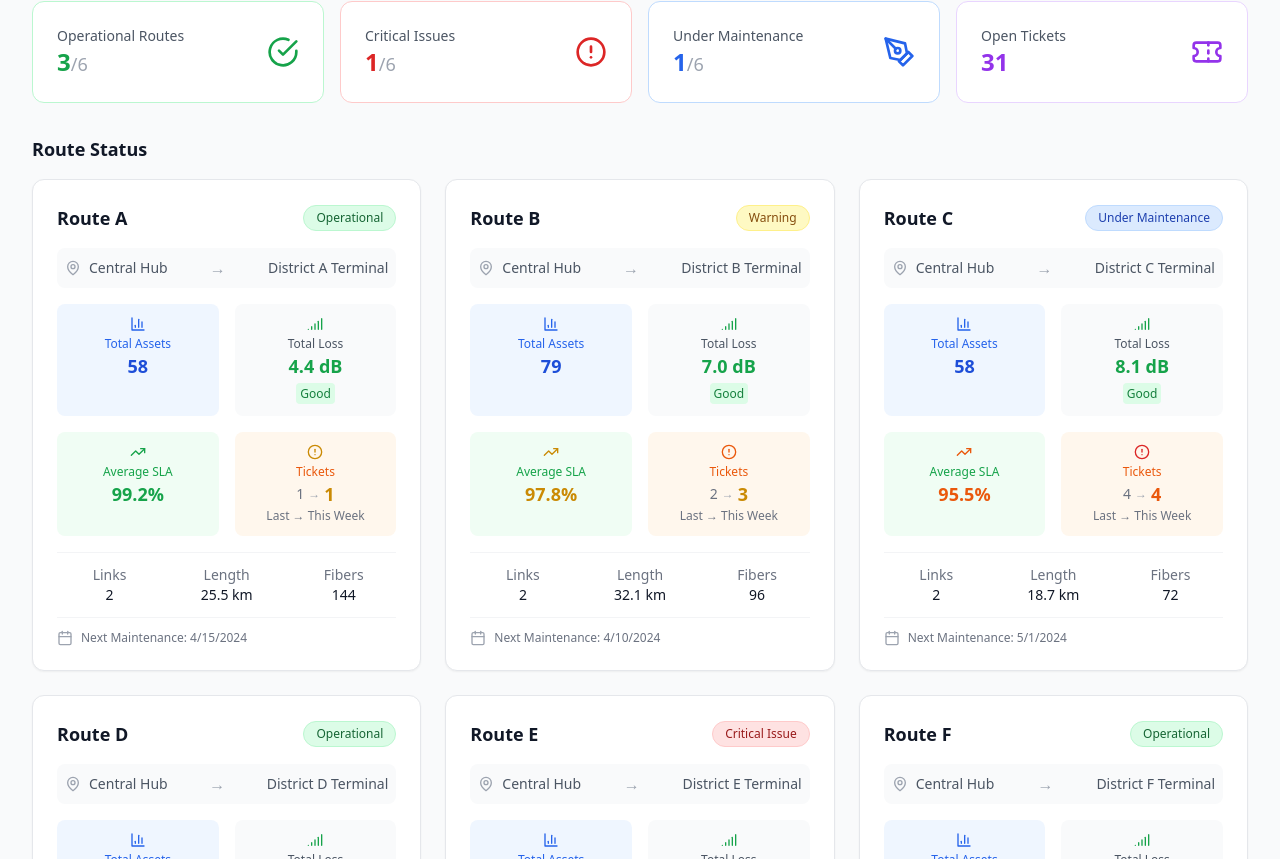
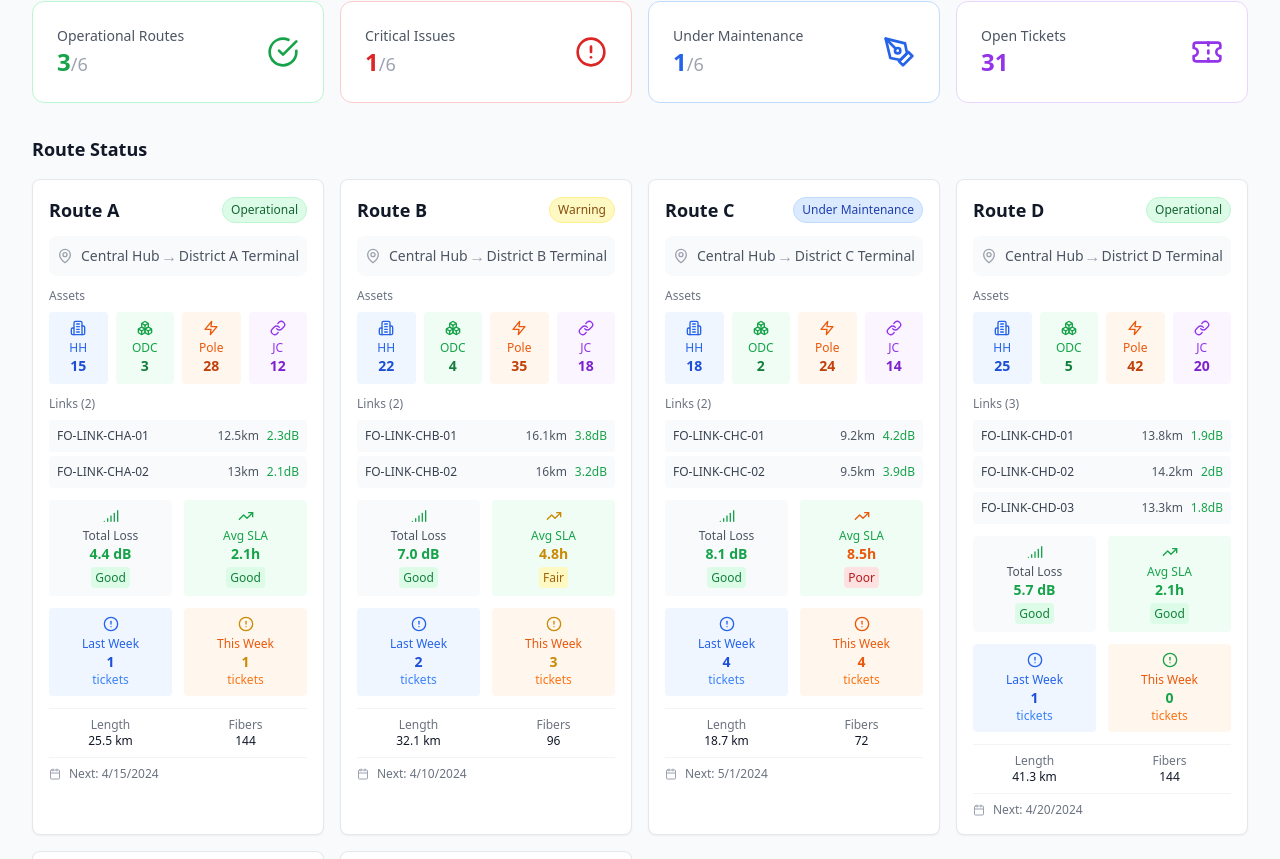
Before and after one commit to mgnxig/bolt_fibernet_Monitor, a React app: page / in a window 1280 px wide. Shown: the part 701-1560 px from the top of the page. Built offline with nearby package versions, Linux system fonts and the light colour scheme; the HTML template or start-up script is replaced by a standard one.

Commit message:
Update Route Status Box - Compact and Detailed

```diff
--- a/src/components/Dashboard/Dashboard.tsx
+++ b/src/components/Dashboard/Dashboard.tsx
@@ -43,7 +43,7 @@ export default function Dashboard({ routes, alerts, slaData, slaTargets, onRoute
       {/* Route Status Grid */}
       <div className="mb-8">
         <h3 className="text-lg font-semibold text-gray-900 mb-4">Route Status</h3>
-        <div className="grid grid-cols-1 md:grid-cols-2 lg:grid-cols-3 gap-6">
+        <div className="grid grid-cols-1 md:grid-cols-2 lg:grid-cols-3 xl:grid-cols-4 gap-4">
           {routes.map((route) => (
             <RouteCard
               key={route.id}
--- a/src/components/Dashboard/RouteCard.tsx
+++ b/src/components/Dashboard/RouteCard.tsx
@@ -1,6 +1,6 @@
 import React from 'react';
 import { Route } from '../../types';
-import { MapPin, Calendar, Zap, Signal, AlertCircle, TrendingUp, BarChart3 } from 'lucide-react';
+import { MapPin, Calendar, Zap, Signal, AlertCircle, TrendingUp, BarChart3, Building2, Boxes, Link as JCIcon } from 'lucide-react';
 
 interface RouteCardProps {
   route: Route;
@@ -59,40 +59,39 @@ export default function RouteCard({ route, onClick }: RouteCardProps) {
 
   const totalLength = route.links.reduce((sum, link) => sum + link.length, 0);
   const totalLoss = route.links.reduce((sum, link) => sum + link.totalLoss, 0);
-  const totalAssets = route.assets.handhole + route.assets.odc + route.assets.pole + route.assets.jc;
 
   // Mock data for tickets this week vs last week
   const ticketsThisWeek = Math.floor(route.troubleTickets * 0.6); // 60% of total tickets are from this week
   const ticketsLastWeek = route.troubleTickets - ticketsThisWeek;
 
-  // Mock SLA percentage (based on route status)
-  const averageSLA = route.status === 'operational' ? 99.2 :
-                    route.status === 'warning' ? 97.8 :
-                    route.status === 'maintenance' ? 95.5 :
-                    92.1; // critical
+  // Mock Average SLA in hours (based on route status)
+  const averageSLAHours = route.status === 'operational' ? 2.1 :
+                         route.status === 'warning' ? 4.8 :
+                         route.status === 'maintenance' ? 8.5 :
+                         15.2; // critical
 
-  const getSLAColor = (sla: number) => {
-    if (sla >= 99) return 'text-green-600';
-    if (sla >= 97) return 'text-yellow-600';
-    if (sla >= 95) return 'text-orange-600';
+  const getSLAColor = (hours: number) => {
+    if (hours <= 4) return 'text-green-600';
+    if (hours <= 8) return 'text-yellow-600';
+    if (hours <= 12) return 'text-orange-600';
     return 'text-red-600';
   };
 
   return (
     <div
       onClick={onClick}
-      className="bg-white rounded-xl shadow-sm border border-gray-200 p-6 hover:shadow-md transition-all duration-200 cursor-pointer hover:border-blue-300"
+      className="bg-white rounded-lg shadow-sm border border-gray-200 p-4 hover:shadow-md transition-all duration-200 cursor-pointer hover:border-blue-300"
     >
       {/* Header with Route Name and Status */}
-      <div className="flex items-center justify-between mb-4">
+      <div className="flex items-center justify-between mb-3">
         <h3 className="text-lg font-semibold text-gray-900">{route.name}</h3>
-        <span className={`px-3 py-1 rounded-full text-xs font-medium border ${getStatusColor(route.status)}`}>
+        <span className={`px-2 py-1 rounded-full text-xs font-medium border ${getStatusColor(route.status)}`}>
           {getStatusText(route.status)}
         </span>
       </div>
 
       {/* Start - End Location */}
-      <div className="flex items-center justify-between mb-4 p-2 bg-gray-50 rounded-lg">
+      <div className="flex items-center justify-between mb-3 p-2 bg-gray-50 rounded-lg">
         <div className="flex items-center space-x-2">
           <MapPin className="h-4 w-4 text-gray-400" />
           <span className="text-sm text-gray-600">{route.location.start}</span>
@@ -101,28 +100,62 @@ export default function RouteCard({ route, onClick }: RouteCardProps) {
         <span className="text-sm text-gray-600">{route.location.end}</span>
       </div>
 
+      {/* Assets Detail */}
+      <div className="mb-3">
+        <h4 className="text-xs font-medium text-gray-500 mb-2">Assets</h4>
+        <div className="grid grid-cols-4 gap-2">
+          <div className="text-center p-2 bg-blue-50 rounded">
+            <Building2 className="h-4 w-4 text-blue-600 mx-auto mb-1" />
+            <p className="text-xs text-blue-600 font-medium">HH</p>
+            <p className="text-sm font-bold text-blue-700">{route.assets.handhole}</p>
+          </div>
+          <div className="text-center p-2 bg-green-50 rounded">
+            <Boxes className="h-4 w-4 text-green-600 mx-auto mb-1" />
+            <p className="text-xs text-green-600 font-medium">ODC</p>
+            <p className="text-sm font-bold text-green-700">{route.assets.odc}</p>
+          </div>
+          <div className="text-center p-2 bg-orange-50 rounded">
+            <Zap className="h-4 w-4 text-orange-600 mx-auto mb-1" />
+            <p className="text-xs text-orange-600 font-medium">Pole</p>
+            <p className="text-sm font-bold text-orange-700">{route.assets.pole}</p>
+          </div>
+          <div className="text-center p-2 bg-purple-50 rounded">
+            <JCIcon className="h-4 w-4 text-purple-600 mx-auto mb-1" />
+            <p className="text-xs text-purple-600 font-medium">JC</p>
+            <p className="text-sm font-bold text-purple-700">{route.assets.jc}</p>
+          </div>
+        </div>
+      </div>
+
+      {/* Links Detail */}
+      <div className="mb-3">
+        <h4 className="text-xs font-medium text-gray-500 mb-2">Links ({route.links.length})</h4>
+        <div className="space-y-1">
+          {route.links.map((link) => (
+            <div key={link.id} className="flex items-center justify-between text-xs bg-gray-50 rounded p-2">
+              <span className="font-medium text-gray-700">{link.name}</span>
+              <div className="flex items-center space-x-2">
+                <span className="text-gray-600">{link.length}km</span>
+                <span className={`font-medium ${getLossColor(link.totalLoss)}`}>
+                  {link.totalLoss}dB
+                </span>
+              </div>
+            </div>
+          ))}
+        </div>
+      </div>
+
       {/* Key Metrics Grid */}
-      <div className="grid grid-cols-2 gap-4 mb-4">
-        {/* Total Assets */}
-        <div className="text-center p-3 bg-blue-50 rounded-lg">
-          <div className="flex items-center justify-center mb-1">
-            <BarChart3 className="h-4 w-4 text-blue-600" />
-          </div>
-          <p className="text-xs text-blue-600 font-medium">Total Assets</p>
-          <p className="text-lg font-bold text-blue-700">{totalAssets}</p>
-        </div>
-
+      <div className="grid grid-cols-2 gap-3 mb-3">
         {/* Total Loss */}
-        <div className="text-center p-3 bg-gray-50 rounded-lg">
+        <div className="text-center p-2 bg-gray-50 rounded">
           <div className="flex items-center justify-center mb-1">
             <Signal className={`h-4 w-4 ${getLossColor(totalLoss)}`} />
           </div>
           <p className="text-xs text-gray-600 font-medium">Total Loss</p>
-          <div className="flex items-center justify-center space-x-1">
-            <p className={`text-lg font-bold ${getLossColor(totalLoss)}`}>
-              {totalLoss.toFixed(1)} dB
-            </p>
-          </div>
+          <p className={`text-sm font-bold ${getLossColor(totalLoss)}`}>
+            {totalLoss.toFixed(1)} dB
+          </p>
           <span className={`text-xs px-1 py-0.5 rounded ${
             totalLoss <= 15 ? 'bg-green-100 text-green-700' :
             totalLoss <= 25 ? 'bg-yellow-100 text-yellow-700' :
@@ -133,39 +166,51 @@ export default function RouteCard({ route, onClick }: RouteCardProps) {
         </div>
 
         {/* Average SLA */}
-        <div className="text-center p-3 bg-green-50 rounded-lg">
+        <div className="text-center p-2 bg-green-50 rounded">
           <div className="flex items-center justify-center mb-1">
-            <TrendingUp className={`h-4 w-4 ${getSLAColor(averageSLA)}`} />
+            <TrendingUp className={`h-4 w-4 ${getSLAColor(averageSLAHours)}`} />
           </div>
-          <p className="text-xs text-green-600 font-medium">Average SLA</p>
-          <p className={`text-lg font-bold ${getSLAColor(averageSLA)}`}>
-            {averageSLA.toFixed(1)}%
+          <p className="text-xs text-green-600 font-medium">Avg SLA</p>
+          <p className={`text-sm font-bold ${getSLAColor(averageSLAHours)}`}>
+            {averageSLAHours.toFixed(1)}h
           </p>
+          <span className={`text-xs px-1 py-0.5 rounded ${
+            averageSLAHours <= 4 ? 'bg-green-100 text-green-700' :
+            averageSLAHours <= 8 ? 'bg-yellow-100 text-yellow-700' :
+            'bg-red-100 text-red-700'
+          }`}>
+            {averageSLAHours <= 4 ? 'Good' : averageSLAHours <= 8 ? 'Fair' : 'Poor'}
+          </span>
+        </div>
+      </div>
+
+      {/* Trouble Tickets - Split */}
+      <div className="grid grid-cols-2 gap-3 mb-3">
+        {/* Last Week Tickets */}
+        <div className="text-center p-2 bg-blue-50 rounded">
+          <div className="flex items-center justify-center mb-1">
+            <AlertCircle className="h-4 w-4 text-blue-600" />
+          </div>
+          <p className="text-xs text-blue-600 font-medium">Last Week</p>
+          <p className="text-sm font-bold text-blue-700">{ticketsLastWeek}</p>
+          <p className="text-xs text-blue-500">tickets</p>
         </div>
 
-        {/* Trouble Tickets Comparison */}
-        <div className="text-center p-3 bg-orange-50 rounded-lg">
+        {/* This Week Tickets */}
+        <div className="text-center p-2 bg-orange-50 rounded">
           <div className="flex items-center justify-center mb-1">
-            <AlertCircle className={`h-4 w-4 ${getTroubleTicketColor(route.troubleTickets)}`} />
+            <AlertCircle className={`h-4 w-4 ${getTroubleTicketColor(ticketsThisWeek)}`} />
           </div>
-          <p className="text-xs text-orange-600 font-medium">Tickets</p>
-          <div className="flex items-center justify-center space-x-1">
-            <span className="text-sm text-gray-500">{ticketsLastWeek}</span>
-            <span className="text-xs text-gray-400">→</span>
-            <span className={`text-lg font-bold ${getTroubleTicketColor(ticketsThisWeek)}`}>
-              {ticketsThisWeek}
-            </span>
-          </div>
-          <p className="text-xs text-gray-500">Last → This Week</p>
+          <p className="text-xs text-orange-600 font-medium">This Week</p>
+          <p className={`text-sm font-bold ${getTroubleTicketColor(ticketsThisWeek)}`}>
+            {ticketsThisWeek}
+          </p>
+          <p className="text-xs text-orange-500">tickets</p>
         </div>
       </div>
 
       {/* Additional Info */}
-      <div className="grid grid-cols-3 gap-3 text-sm border-t border-gray-100 pt-3">
-        <div className="text-center">
-          <p className="text-gray-500">Links</p>
-          <p className="font-medium text-gray-900">{route.links.length}</p>
-        </div>
+      <div className="grid grid-cols-2 gap-3 text-xs border-t border-gray-100 pt-2">
         <div className="text-center">
           <p className="text-gray-500">Length</p>
           <p className="font-medium text-gray-900">{totalLength.toFixed(1)} km</p>
@@ -177,12 +222,12 @@ export default function RouteCard({ route, onClick }: RouteCardProps) {
       </div>
 
       {/* Next Maintenance */}
-      <div className="border-t border-gray-100 pt-3 mt-3">
+      <div className="border-t border-gray-100 pt-2 mt-2">
         <div className="flex items-center justify-between">
           <div className="flex items-center space-x-2">
-            <Calendar className="h-4 w-4 text-gray-400" />
+            <Calendar className="h-3 w-3 text-gray-400" />
             <span className="text-xs text-gray-500">
-              Next Maintenance: {new Date(route.nextMaintenance).toLocaleDateString()}
+              Next: {new Date(route.nextMaintenance).toLocaleDateString()}
             </span>
           </div>
         </div>
```
